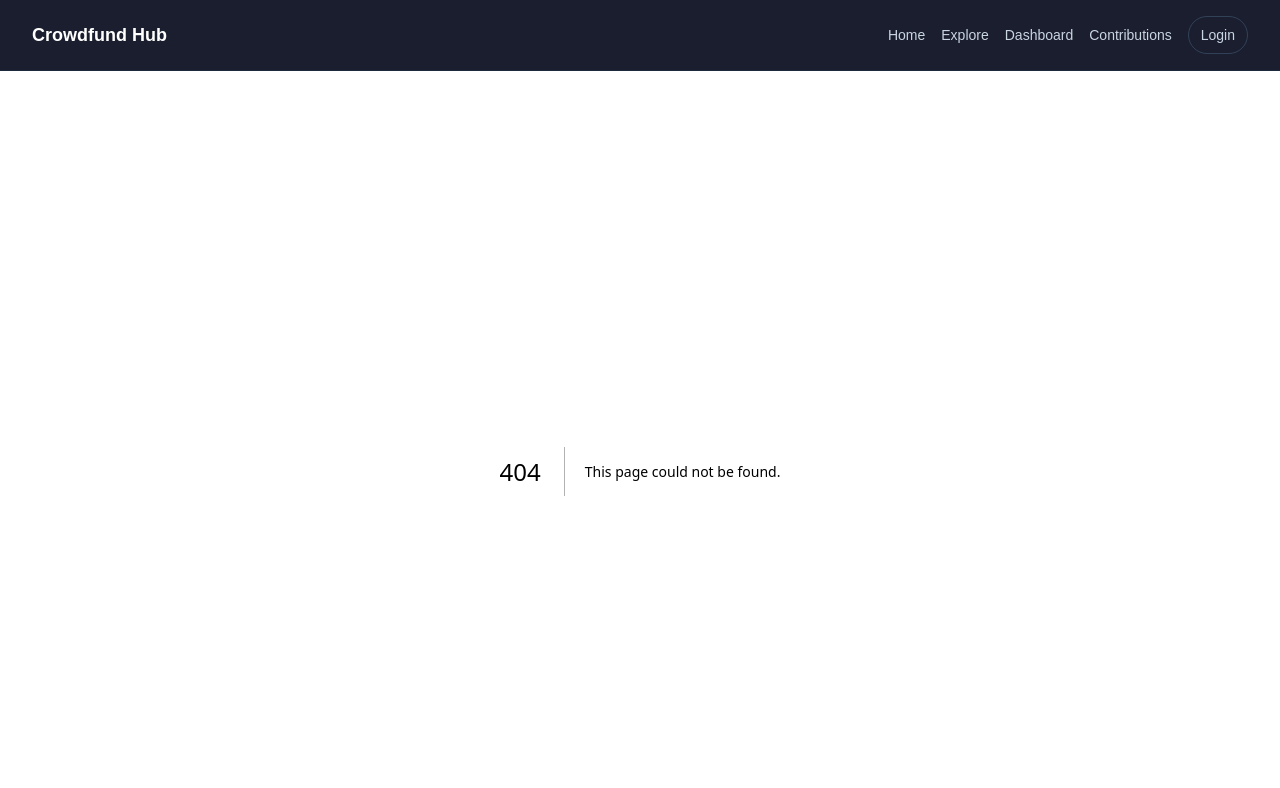
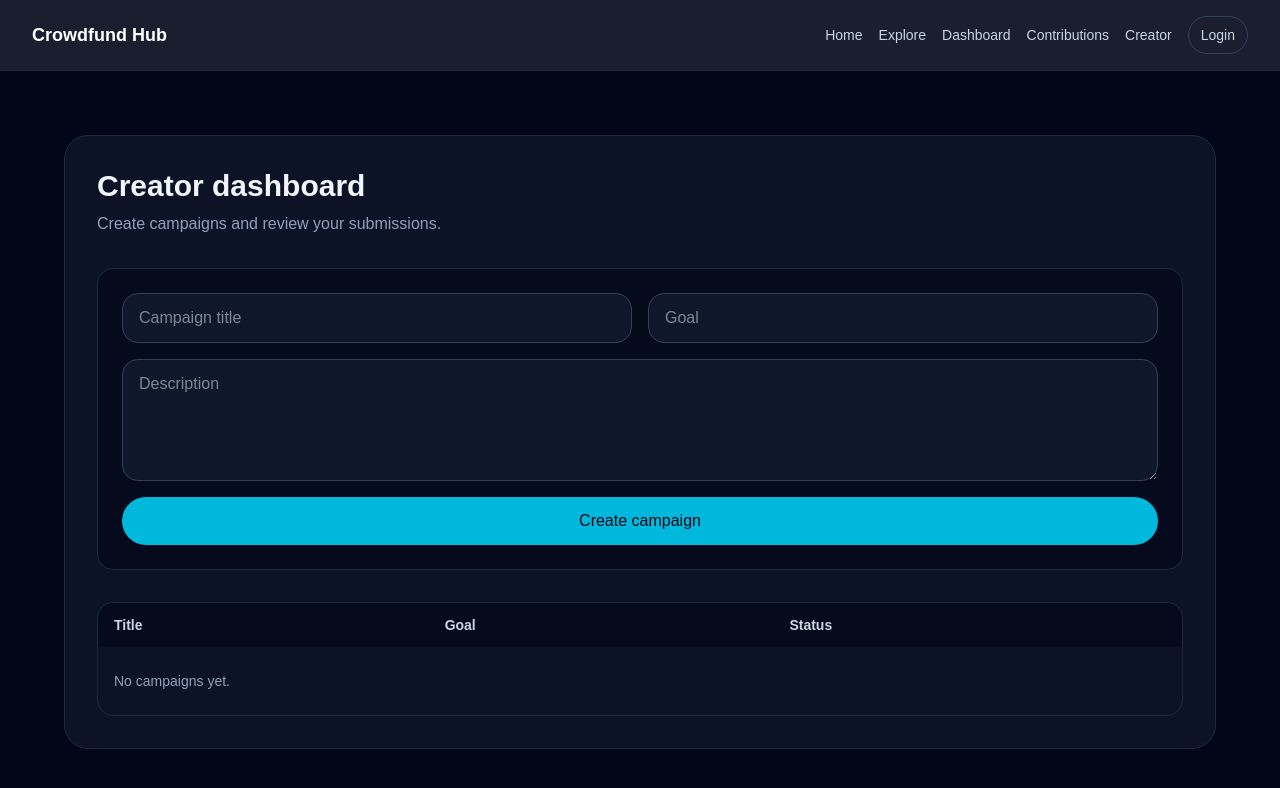
Before and after one commit to arRahat129/crowdfund-hub-client, a Next.js app: page /creator in a window 1280 px wide. Before the commit this address had no page. Shown: the top 788 px of the page. Built offline with nearby package versions, Linux system fonts and the light colour scheme.

Commit message:
Add creator dashboard

```diff
--- a/src/app/components/Navbar.tsx
+++ b/src/app/components/Navbar.tsx
@@ -21,6 +21,9 @@ export default function Navbar() {
           <Link href="/contributions" className="transition hover:text-cyan-300">
             Contributions
           </Link>
+          <Link href="/creator" className="transition hover:text-cyan-300">
+            Creator
+          </Link>
           <Link href="/login" className="rounded-full border border-slate-700 px-3 py-2 transition hover:border-cyan-400 hover:text-cyan-300">
             Login
           </Link>
--- /dev/null
+++ b/src/app/creator/page.tsx
@@ -0,0 +1,101 @@
+"use client";
+
+import { useEffect, useState } from "react";
+
+export default function CreatorPage() {
+  const [campaigns, setCampaigns] = useState<any[]>([]);
+  const [form, setForm] = useState({ title: "", goal: "", description: "" });
+  const [message, setMessage] = useState("");
+
+  const loadCampaigns = async () => {
+    const token = localStorage.getItem("token");
+    if (!token) {
+      return;
+    }
+
+    const response = await fetch("http://localhost:5000/api/creator-campaigns", {
+      headers: { Authorization: `Bearer ${token}` }
+    });
+    const data = await response.json();
+    setCampaigns(data.campaigns || []);
+  };
+
+  useEffect(() => {
+    loadCampaigns();
+  }, []);
+
+  const handleSubmit = async (event: React.FormEvent) => {
+    event.preventDefault();
+    const token = localStorage.getItem("token");
+    if (!token) {
+      setMessage("Please log in first.");
+      return;
+    }
+
+    const response = await fetch("http://localhost:5000/api/creator-campaigns", {
+      method: "POST",
+      headers: {
+        "Content-Type": "application/json",
+        Authorization: `Bearer ${token}`
+      },
+      body: JSON.stringify({ ...form, goal: Number(form.goal) })
+    });
+
+    const data = await response.json();
+    if (!response.ok) {
+      setMessage(data.message || "Campaign creation failed");
+      return;
+    }
+
+    setMessage("Campaign submitted for approval.");
+    setForm({ title: "", goal: "", description: "" });
+    loadCampaigns();
+  };
+
+  return (
+    <main className="min-h-screen bg-slate-950 px-6 py-16 text-slate-100">
+      <div className="mx-auto max-w-6xl rounded-3xl border border-slate-800 bg-slate-900/80 p-8">
+        <h1 className="text-3xl font-semibold">Creator dashboard</h1>
+        <p className="mt-2 text-slate-400">Create campaigns and review your submissions.</p>
+
+        <form onSubmit={handleSubmit} className="mt-8 grid gap-4 rounded-2xl border border-slate-800 bg-slate-950/70 p-6 md:grid-cols-2">
+          <input className="rounded-2xl border border-slate-700 bg-slate-900 px-4 py-3" placeholder="Campaign title" value={form.title} onChange={(event) => setForm({ ...form, title: event.target.value })} required />
+          <input className="rounded-2xl border border-slate-700 bg-slate-900 px-4 py-3" type="number" placeholder="Goal" value={form.goal} onChange={(event) => setForm({ ...form, goal: event.target.value })} required />
+          <textarea className="md:col-span-2 rounded-2xl border border-slate-700 bg-slate-900 px-4 py-3" placeholder="Description" rows={4} value={form.description} onChange={(event) => setForm({ ...form, description: event.target.value })} required />
+          <button type="submit" className="md:col-span-2 rounded-full bg-cyan-500 px-4 py-3 font-medium text-slate-950 transition hover:bg-cyan-400">
+            Create campaign
+          </button>
+        </form>
+
+        {message ? <p className="mt-4 text-sm text-cyan-300">{message}</p> : null}
+
+        <div className="mt-8 overflow-hidden rounded-2xl border border-slate-800">
+          <table className="min-w-full text-left text-sm">
+            <thead className="bg-slate-950/70 text-slate-300">
+              <tr>
+                <th className="px-4 py-3">Title</th>
+                <th className="px-4 py-3">Goal</th>
+                <th className="px-4 py-3">Status</th>
+              </tr>
+            </thead>
+            <tbody>
+              {campaigns.length === 0 ? (
+                <tr>
+                  <td className="px-4 py-6 text-slate-400" colSpan={3}>No campaigns yet.</td>
+                </tr>
+              ) : (
+                campaigns.map((campaign) => (
+                  <tr key={campaign._id} className="border-t border-slate-800 bg-slate-900/60">
+                    <td className="px-4 py-3">{campaign.title}</td>
+                    <td className="px-4 py-3">${campaign.goal || 0}</td>
+                    <td className="px-4 py-3 capitalize">{campaign.status}</td>
+                  </tr>
+                ))
+              )}
+            </tbody>
+          </table>
+        </div>
+      </div>
+    </main>
+  );
+}
```
